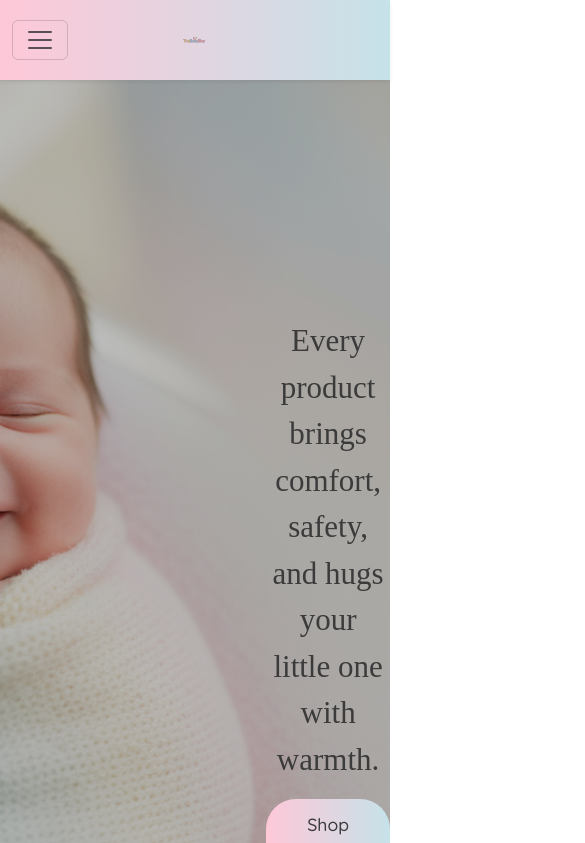
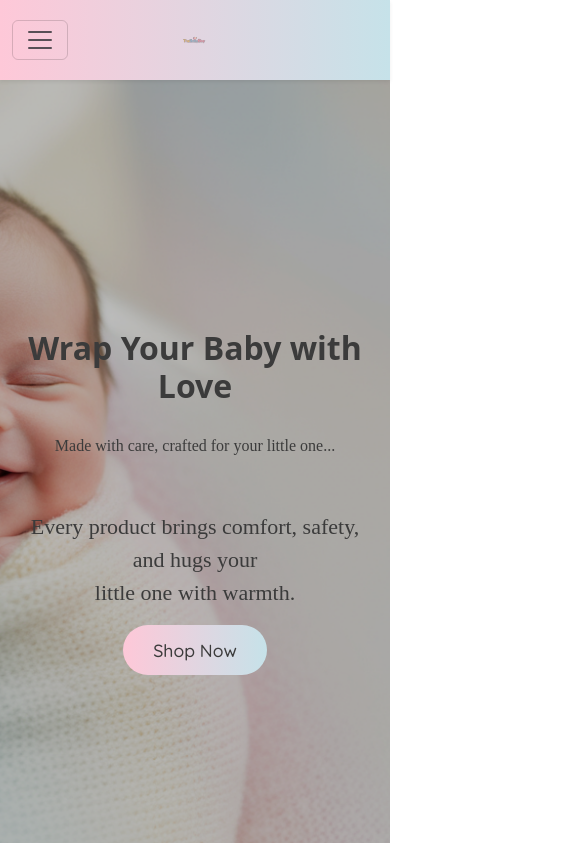
Before and after one commit to sukrta-cloud9/Babystore_frontend, a React (Vite) app: page / in a window 390 px wide. Shown: the top 843 px of the page, 585 px wide, since content can reach past the window. Built offline with nearby package versions, Linux system fonts and the light colour scheme; a web font is replaced by a local one.

Commit message:
Hero1.css responsive

```diff
--- a/src/components/Hero1.css
+++ b/src/components/Hero1.css
@@ -6,9 +6,17 @@
     background-image: url("/baby1.png"); /* ✅ relative path */
     background-size: cover;
     background-position: center;
-    height: 110vh;
+    min-height: 100vh;
     position: relative;
     color: #3B3B3B;
+
+
+    display:flex;
+    flex-direction: column;
+    justify-content: center;
+    align-items: center;
+    text-align: center;
+    padding: 20px;
   }
 
   /* Optional: dark overlay so text is more readable */
@@ -24,8 +32,7 @@
   .hero-content {
     position: relative;
     z-index: 1;
-    padding-left: 670px;
-    padding-bottom: 206px;
+    margin-bottom: 20px;
 
   }
 
@@ -42,8 +49,7 @@
   }
   .content2
   {
-    margin-left:-530px;
-    margin-bottom: -90px;
+    margin-top: 20px;
     font-family: "Imperial Script", cursive;
     font-size: 31px;
     position: relative;
@@ -89,3 +95,16 @@
         transform: translateY(-4px);
         box-shadow: 0 6px 15px rgba(0, 0, 0, 0.2);
       }
+      @media (max-width: 768px) {
+        .hero-content h1 {
+          font-size: 2rem;
+        }
+
+        .hero-content p {
+          font-size: 1rem;
+        }
+
+        .content2 {
+          font-size: 22px;
+        }
+      }
```
